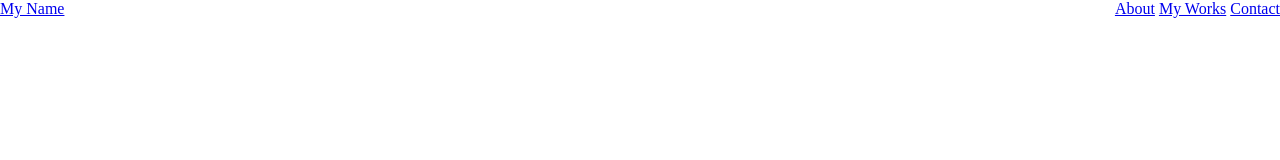
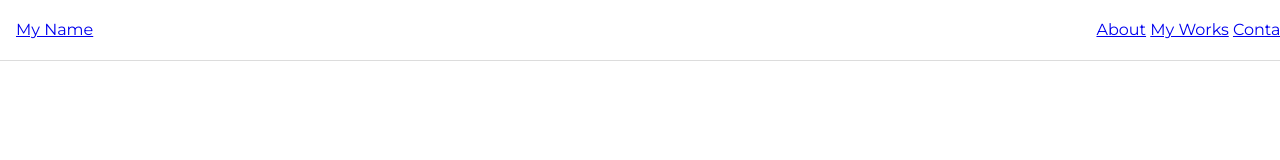
Before and after one commit to chikkuexp/chikkuexp.github.io, a website: page index.html in a window 1280 px wide. Drawn offline with nearby package versions, Linux system fonts and the light colour scheme.

Commit message:
Design changes

```diff
--- a/css/style.css
+++ b/css/style.css
@@ -1 +1,22 @@
-li {display: inline}
+body {
+    font-family: 'Montserrat', sans-serif;
+}
+
+header {
+    position: fixed;
+  width: 100%;
+  min-height: 60px;
+  display: flex;
+  flex-direction: row;
+  justify-content: space-between;
+  align-items: center;
+  z-index: 1;
+  border-bottom: 1px solid gainsboro;
+  padding-left: 1rem;
+  background: white;
+}
+
+li {
+    list-style: none;
+    display: inline;
+}
--- a/index.html
+++ b/index.html
@@ -5,15 +5,15 @@
     <meta name="viewport" content="width=device-width, initial-scale=1.0">
     <meta http-equiv="X-UA-Compatible" content="ie=edge">
     <title>Document</title>
+    <link href="https://fonts.googleapis.com/css?family=Montserrat" rel="stylesheet">
     <link href="node_modules/normalize.css/normalize.css" rel="stylesheet">
     <link rel="stylesheet" href="css/style.css">
 </head>
 <body>
-
-    <header style="display:flex; justify-content: space-between;">
+    <header>
         <a href="#">My Name</a>
         <nav>
-            <ul style="display: inline">
+            <ul>
                 <li><a href="#about">About</a></li>
                 <li><a href="#my-works">My Works</a></li>
                 <li><a href="#contact">Contact</a></li>
```
